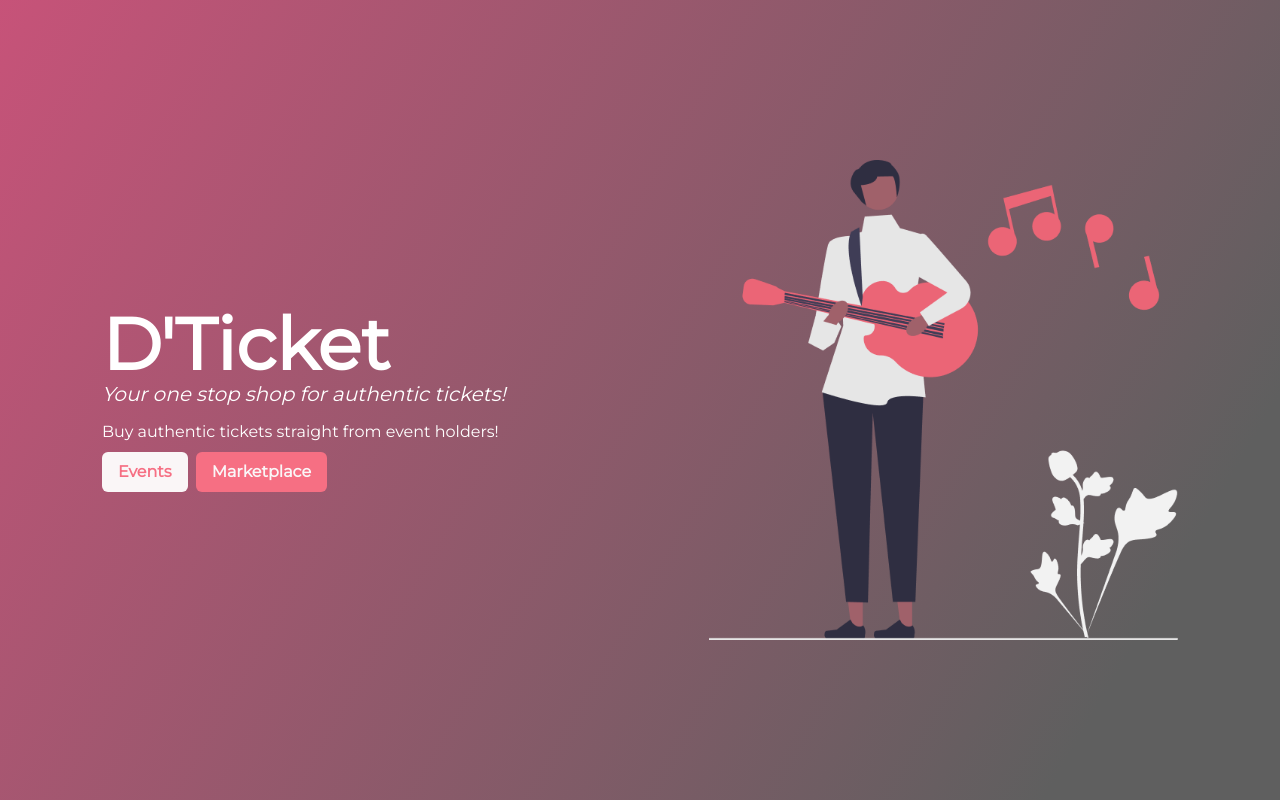
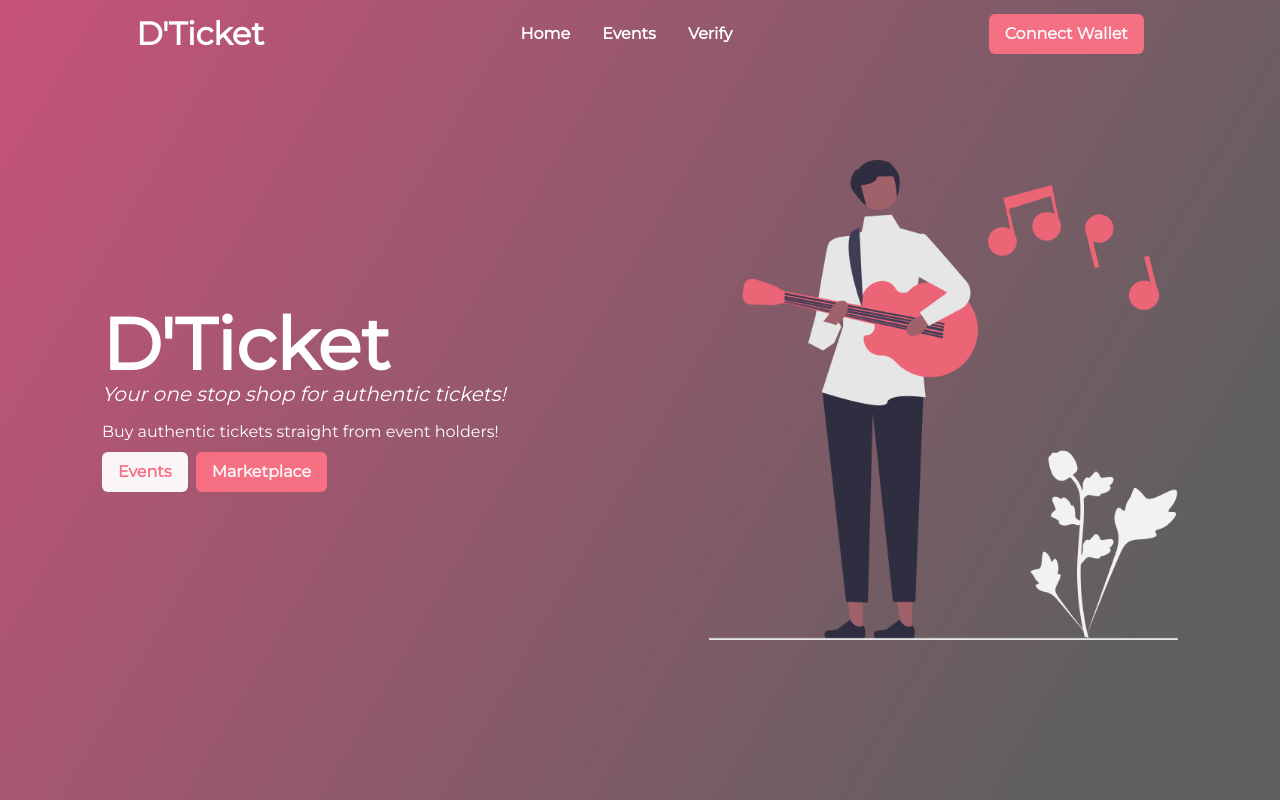
Before and after one commit to matthew-chua/dticket, a React (Create React App) app in the folder fe/dticket/: page / in a window 1280 px wide. Built offline with nearby package versions, Linux system fonts and the light colour scheme.

Commit message:
add nav bar

```diff
--- a/fe/dticket/src/App.js
+++ b/fe/dticket/src/App.js
@@ -9,11 +9,12 @@ import VerifyPage from './pages/VerifyPage';
 import ProfilePage from './pages/ProfilePage';
 import EventPage from './pages/EventPage';
 import EventsPage from './pages/EventsPage';
+import NavBar from './components/layout/NavBar';
 function App() {
   return (
     <div className="App">
     <Router>
-      <div />
+      <NavBar/>
       <Switch>
         <Route path="/" element={<LandingPage/>} />
         <Route path="/verify" element={<VerifyPage/>} />
--- /dev/null
+++ b/fe/dticket/src/components/layout/NavBar.js
@@ -0,0 +1,71 @@
+import classes from "./NavBar.module.css";
+import { NavLink } from "react-router-dom";
+import { useState } from "react";
+import Button from "../button/Button";
+
+const NavBar = () => {
+  const [menuIsOpen, setMenuIsOpen] = useState(false);
+
+  const menuClickHandler = () => {
+    setMenuIsOpen((prevState) => {
+      return !prevState;
+    });
+  };
+
+  const navBarLinks = [
+    {
+        to: "/",
+        text: "Home",
+      },
+      {
+        to: "/events",
+        text: "Events",
+      },
+    //   {
+    //     to: "/marketplace",
+    //     text: "Marketplace",
+    //   },
+      {
+        to: "/verify",
+        text: "Verify",
+      },
+  ]
+
+  return (
+    <div className={classes.wrapper}>
+    <div className={`${classes.navBar} ${classes.navBarJustify}`}>
+      <NavLink to="/">
+        <h1 className={classes.navTitle}><b>D'Ticket</b></h1>
+      </NavLink>
+      <div className={`${classes.navLinks} ${menuIsOpen || classes.close}`}>
+        {navBarLinks.map((link) => (
+          <NavLink
+            key={link.to}
+            className={classes.navLink}
+            to={link.to}
+            activeClassName={classes.activeNavLink}
+            exact
+            onClick={menuClickHandler}
+          >
+            <b>{link.text}</b>
+          </NavLink>
+        ))}
+      </div>
+      <div className={classes.buttonGroup}>
+      <NavLink
+        to={"login"}
+        // className={classes.button}
+      >
+        <Button text="Connect Wallet" />
+      </NavLink>
+      <i
+        className={`${menuIsOpen ? "fa fa-times" : "fa fa-bars"} ${classes.icon}`}
+        onClick={menuClickHandler}
+      ></i>
+      </div>
+    </div>
+    </div>
+  );
+};
+
+export default NavBar;
--- /dev/null
+++ b/fe/dticket/src/components/layout/NavBar.module.css
@@ -0,0 +1,128 @@
+.wrapper {
+  z-index: 10;
+  position: fixed;
+}
+
+.navBar {
+  width: 100vw;
+  /* background: black; */
+  display: flex;
+  position: relative;
+  align-items: center;
+  padding: 0 1rem;
+  height: 4.25rem;
+  color: white;
+  z-index: initial;
+}
+.navBarJustify {
+  justify-content: space-around;
+}
+/* left side */
+.navTitle {
+  font-size: 2rem;
+  text-decoration: none;
+}
+
+.navLink {
+  color: white;
+  padding: 1rem;
+  text-decoration: none;
+  position: relative;
+}
+.navLink:hover {
+  color: #f47083;
+  transition: 0.3s linear;
+}
+.navLink::after {
+  cursor: pointer;
+  content: "";
+  position: absolute;
+  bottom: 0.3125rem;
+  left: 0;
+  width: 100%;
+  height: 0.1rem;
+  background-color: #f47083;
+  transform: scale(0);
+  transform-origin: center;
+}
+.navLink:hover::after {
+  transform: scale(1);
+  transition: transform 300ms;
+}
+.activeNavLink {
+  color: #f47083;
+}
+.activeNavLink::after {
+  transform: scale(1);
+}
+
+/* right side */
+.buttonGroup {
+  display: flex;
+}
+
+.button {
+  font-size: 1rem;
+  /* margin: 0.75rem 0; */
+  -webkit-border-radius: 1.25rem;
+  -moz-border-radius: 1.25rem;
+  border-radius: 1.25rem;
+  color: #ffffff;
+  padding: 0.5rem 1rem;
+  background-color: #FC4883;
+  text-decoration: none;
+  cursor: pointer;
+}
+
+.button:hover {
+  background: #FC4883;
+  -webkit-border-radius: 1.25rem;
+  -moz-border-radius: 1.25rem;
+  border-radius: 1.25rem;
+  text-decoration: none;
+}
+
+.icon {
+  display: none;
+}
+
+@media screen and (max-width: 768px) {
+  .icon {
+    color: white;
+    display: flex;
+    align-items: center;
+    font-size: 1.25rem;
+    margin-left: 1.25rem;
+    cursor: pointer;
+  }
+
+  .navLinks {
+    display: flex;
+    flex-direction: column;
+    align-items: flex-start;
+    justify-content: space-around;
+    background-color: black;
+    padding: 0rem 1.5rem 1rem;
+    height: 30vh;
+    position: absolute;
+    top: 4.25rem;
+    left: 0;
+    right: 0;
+    opacity: 1;
+    transition: 0.3s ease-in-out;
+    z-index: -1;
+  }
+  .navLinks.close {
+    top: -30vh;
+    opacity: 0;
+    transition: 0.3s ease-in-out;
+    z-index: -1;
+  }
+  .navBarJustify {
+    justify-content: space-between;
+  }
+
+  .button {
+    font-size: 0.75rem;
+  }
+}
```
Also changed, not shown: fe/dticket/src/components/button/Button.js (+0 -9 lines).
